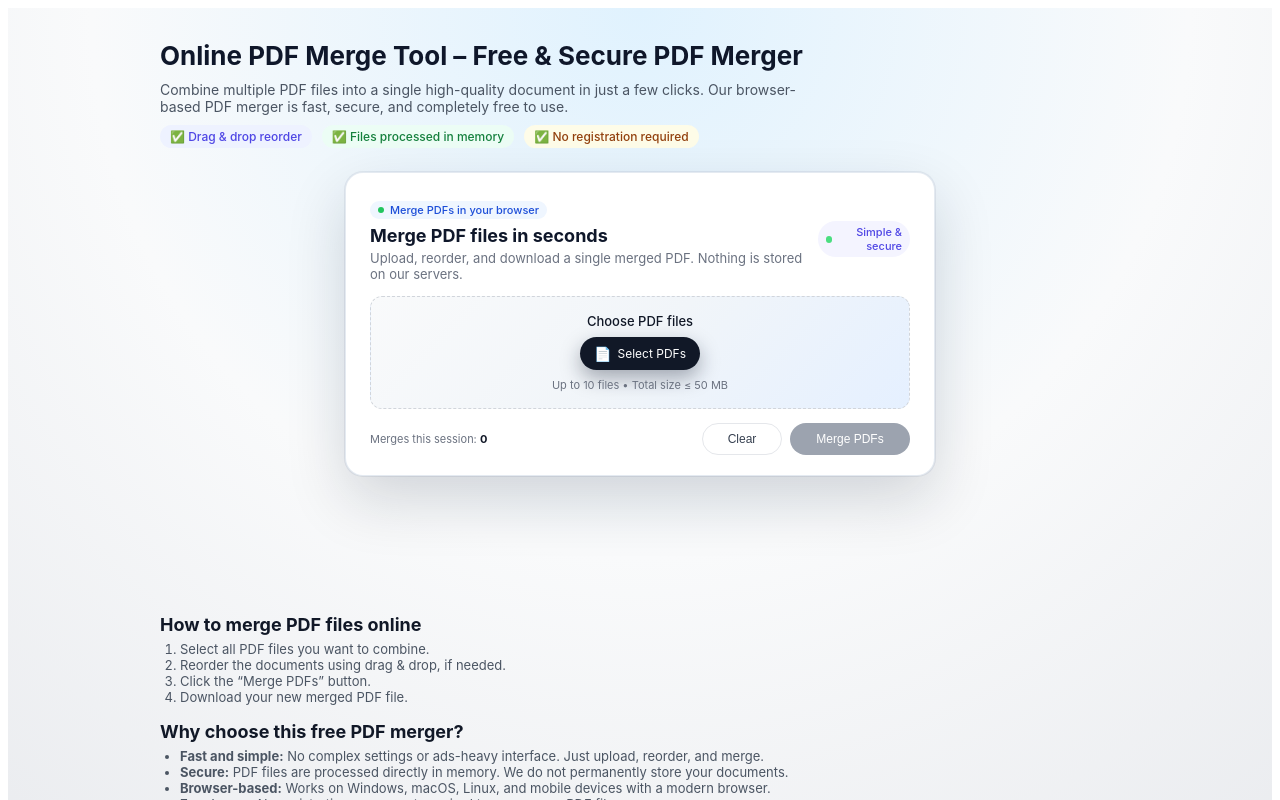
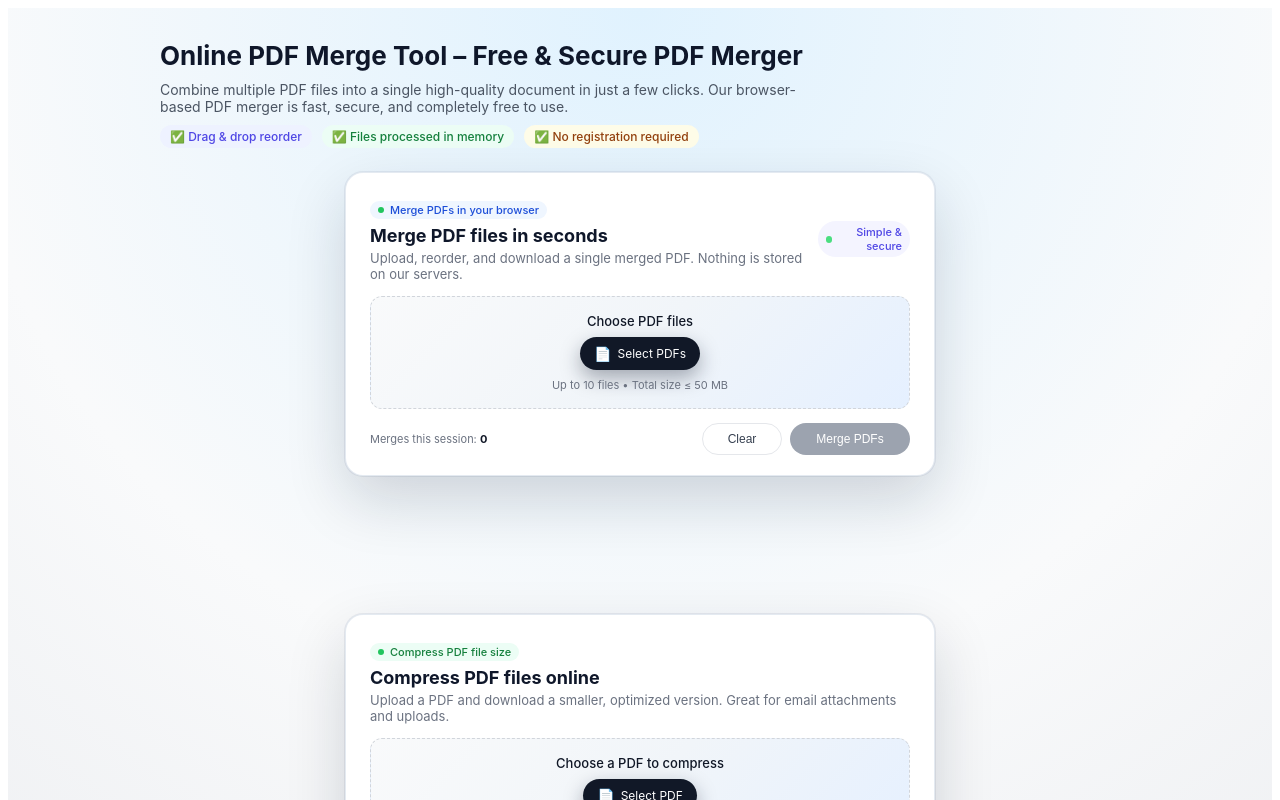
Before and after one commit to berrabeydilli/pdffreetool, a React (Vite) app in the folder frontend/: page / in a window 1280 px wide. Shown: the top 800 px of the page. Built offline with nearby package versions, Linux system fonts and the light colour scheme.

Commit message:
compress pdf

```diff
--- a/frontend/src/App.jsx
+++ b/frontend/src/App.jsx
@@ -676,6 +676,9 @@ function App() {
           <AdsenseBanner slot="3737459241" />
         </section>
 
+        {/* NEW: Compress PDF card */}
+        <CompressCard />
+
         {/* SEO text sections */}
         <section
           aria-label="How to merge PDF files online"
```
